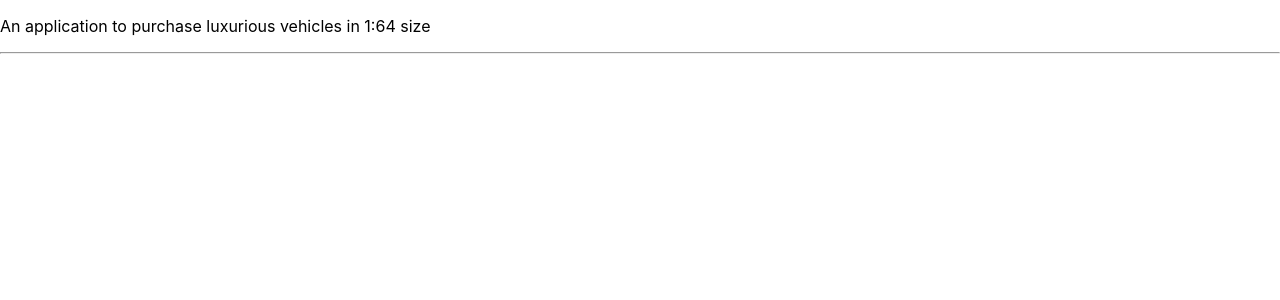
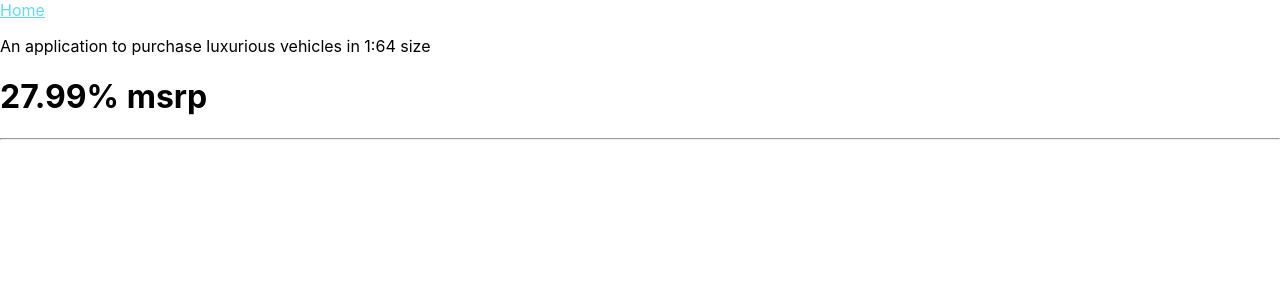
Before and after one commit to wormondeck/myPhase2Project, a React (Create React App) app: page / in a window 1280 px wide. Shown: the top 300 px of the page. Built offline with nearby package versions, Linux system fonts and the light colour scheme; data requests are answered from the project's data file.

Commit message:
adding navbar

```diff
--- a/package.json
+++ b/package.json
@@ -8,6 +8,7 @@
     "@testing-library/user-event": "^13.5.0",
     "react": "^18.2.0",
     "react-dom": "^18.2.0",
+    "react-router-dom": "^6.22.3",
     "react-scripts": "5.0.1",
     "web-vitals": "^2.1.4"
   },
--- a/src/Cars.js
+++ b/src/Cars.js
@@ -1,9 +1,13 @@
 import React from 'react';
 
-const Cars = () => {
+const Cars = ({car}) => {
+    return (
+        <div>
+          <header>
+          {/* Save space for NavBar */}
+          </header>
 
-    return (
-        <div></div>
+        </div>
     );
 }
 
--- a/src/Home.js
+++ b/src/Home.js
@@ -1,6 +1,6 @@
-import React from 'react';
-import { useState, useEffect } from 'react';
+import React, { useState, useEffect } from 'react';
 import Cars from './Cars';
+import NavBar from './NavBar'
 
 const Home = () => {
     const [cars, setCars] = useState([]);
@@ -12,11 +12,22 @@ const Home = () => {
         .catch(error => console.error(error))
     }, [])
 
+    const carList = cars.map(car =>{
+        return <Cars key={car.id} car={car}/>
+    })
 
     return (
         <div>
-            <p>An application to purchase luxurious vehicles in 1:64 size</p>
-            <hr/>
+            <header>
+              <NavBar />
+              <p>An application to purchase luxurious vehicles in 1:64 size</p>
+            </header>
+            <main>
+              <h1>27.99% msrp</h1>
+              {carList}
+             <hr/>
+            </main>
+
         </div>
     );
 }
--- /dev/null
+++ b/src/NavBar.js
@@ -0,0 +1,17 @@
+import { NavLink } from "react-router-dom";
+import "./App.css"
+
+const NavBar = () => {
+    return (
+        <nav>
+            <NavLink
+              to="/"
+              className="App-link"
+            >
+              Home
+            </NavLink>
+        </nav>
+    )
+}
+
+export default NavBar;
--- /dev/null
+++ b/src/Sales.js
@@ -0,0 +1,17 @@
+import React from 'react';
+
+const Sales = () => {
+    return (
+        <div>
+            <header>
+                {/* Save space for NavBar */}
+            </header>
+            <main>
+              <h1>Financing Options Now Available On All Vehicles.</h1>
+            </main>
+
+        </div>
+    )
+}
+
+export default Sales;
--- a/src/index.js
+++ b/src/index.js
@@ -1,15 +1,30 @@
 import React from 'react';
 import ReactDOM from 'react-dom/client';
 import './index.css';
+import { createBrowserRouter, RouterProvider } from "react-router-dom";
 import Home from './Home';
+import Sales from './Sales';
+import Cars from './Cars';
 import reportWebVitals from './reportWebVitals';
 
-const root = ReactDOM.createRoot(document.getElementById('root'));
-root.render(
-  <React.StrictMode>
-    <Home />
-  </React.StrictMode>
-);
+const router = createBrowserRouter([
+  {
+    path: "/",
+    element: <Home />
+  },
+  {
+    path: "/sales",
+    element: <Sales />
+  },
+  {
+    path: "/cars",
+    element: <Cars />
+
+  }
+])
+
+const root = ReactDOM.createRoot(document.getElementById("root"));
+root.render(<RouterProvider router={router} />);
 
 // If you want to start measuring performance in your app, pass a function
 // to log results (for example: reportWebVitals(console.log))
```
Also changed, not shown: 1 other file (tests, documents, lock files or other folders).
